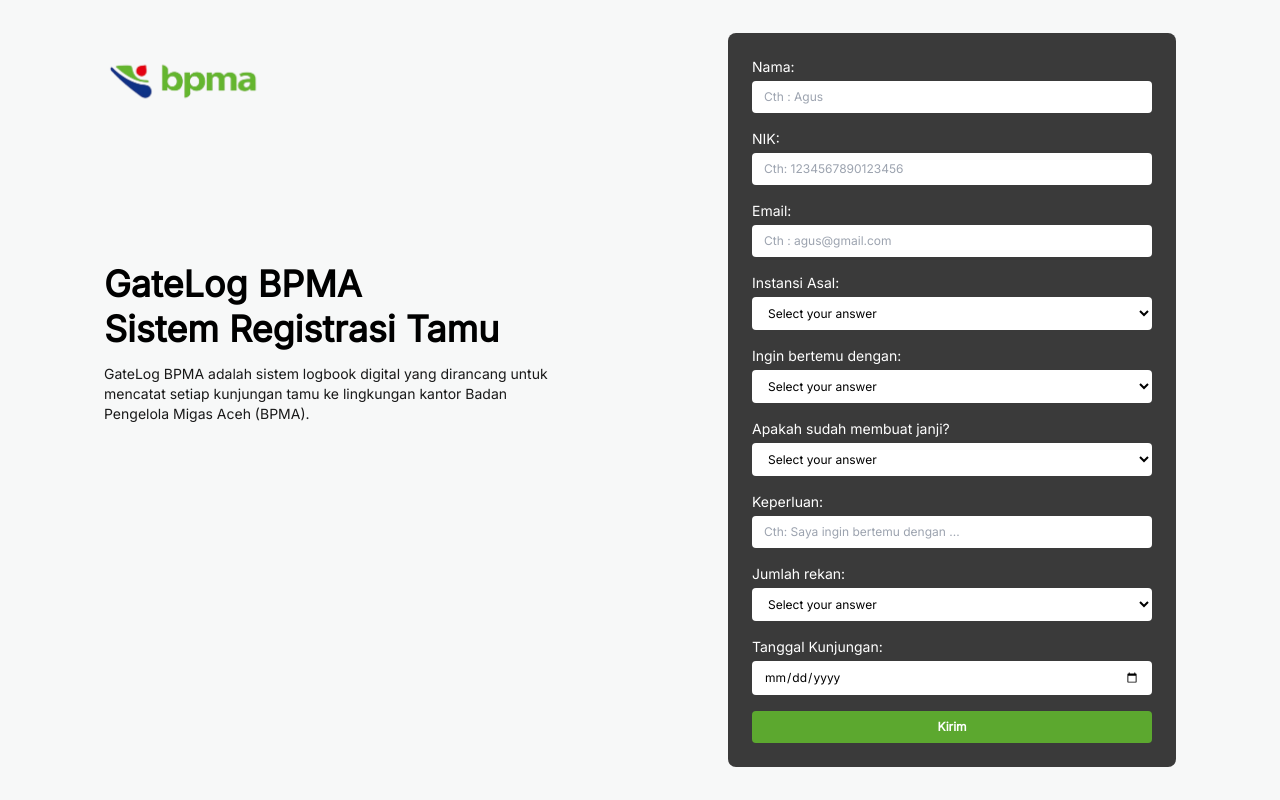
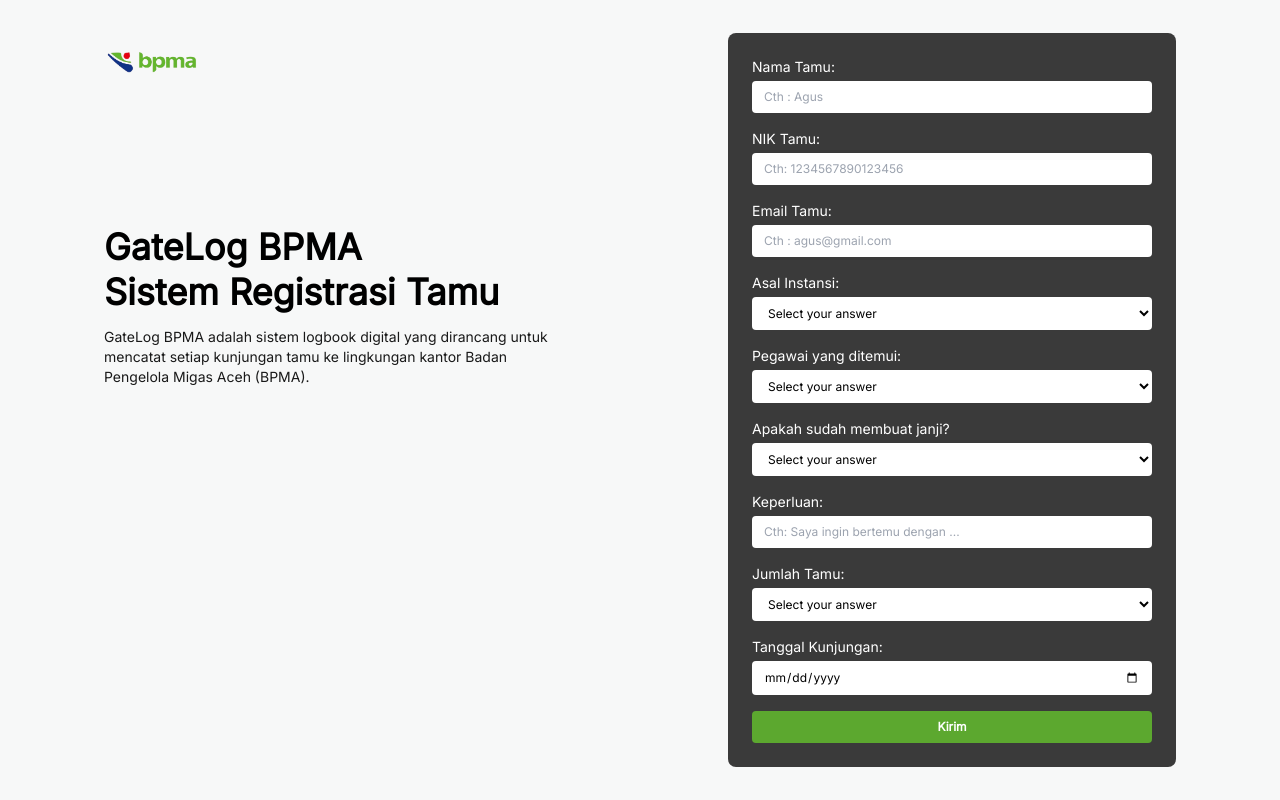
Before and after one commit to Hapid12/bpma-gatelog, a Node server app: page /visitor in a window 1280 px wide. Run offline with Node 20, Linux system fonts and the light colour scheme; data that the repository does not hold is empty; some libraries are stand-ins or nearby versions.

Commit message:
nama form

```diff
--- a/views/visitor.ejs
+++ b/views/visitor.ejs
@@ -19,7 +19,7 @@
       <!-- Left Section (Informasi) -->
       <div class="flex flex-col max-w-xl w-full md:w-1/2 text-center md:text-left">
         <div class="flex justify-center md:justify-start mb-6">
-          <img alt="BPMA Logo" src="/logoBPMA.png" width="165" class="mb-28" />
+          <img alt="BPMA Logo" src="/logoBPMA.png" width="100" class="mb-28" />
         </div>
         <h1 class="text-4xl font-extrabold leading-tight mb-3">
           GateLog BPMA<br/>Sistem Registrasi Tamu
@@ -32,22 +32,22 @@
       <!-- Form Section -->
       <form action="/visitor" method="POST" class="bg-[#3a3a3a] rounded-lg p-6 w-full max-w-md space-y-4">
         <div>
-          <label for="nama" class="block text-white font-medium text-sm mb-1">Nama:</label>
+          <label for="nama" class="block text-white font-medium text-sm mb-1">Nama Tamu:</label>
           <input id="nama" name="nama" type="text" placeholder="Cth : Agus" class="w-full rounded text-xs px-3 py-2 placeholder:text-gray-400 focus:outline-none" />
         </div>
 
                 <div>
-          <label for="nik" class="block text-white font-medium text-sm mb-1">NIK:</label>
+          <label for="nik" class="block text-white font-medium text-sm mb-1">NIK Tamu:</label>
           <input id="nik" name="nik" type="text" placeholder="Cth: 1234567890123456" class="w-full rounded text-xs px-3 py-2 placeholder:text-gray-400 focus:outline-none" />
         </div>
 
         <div>
-          <label for="email" class="block text-white font-medium text-sm mb-1">Email:</label>
+          <label for="email" class="block text-white font-medium text-sm mb-1">Email Tamu:</label>
           <input id="email" name="email" type="email" placeholder="Cth : agus@gmail.com" class="w-full rounded text-xs px-3 py-2 placeholder:text-gray-400 focus:outline-none" />
         </div>
 
         <div>
-          <label for="instansi" class="block text-white font-medium text-sm mb-1">Instansi Asal:</label>
+          <label for="instansi" class="block text-white font-medium text-sm mb-1">Asal Instansi:</label>
           <select id="instansi" name="instansi" class="w-full rounded text-xs px-3 py-2 bg-white text-black focus:outline-none">
             <option disabled selected>Select your answer</option>
             <option value="pemerintah">Pemerintah</option>
@@ -58,7 +58,7 @@
         </div>
 
         <div>
-          <label for="bertemu" class="block text-white font-medium text-sm mb-1">Ingin bertemu dengan:</label>
+          <label for="bertemu" class="block text-white font-medium text-sm mb-1">Pegawai yang ditemui:</label>
           <select id="bertemu" name="bertemu" class="w-full rounded text-xs px-3 py-2 bg-white text-black focus:outline-none">
             <option disabled selected>Select your answer</option>
             <% employees.forEach(emp => { %>
@@ -82,7 +82,7 @@
         </div>
 
         <div>
-          <label for="rekan" class="block text-white font-medium text-sm mb-1">Jumlah rekan:</label>
+          <label for="rekan" class="block text-white font-medium text-sm mb-1">Jumlah Tamu:</label>
           <select id="rekan" name="rekan" class="w-full rounded text-xs px-3 py-2 bg-white text-black focus:outline-none">
             <option disabled selected>Select your answer</option>
             <option value="0">0</option>
```
